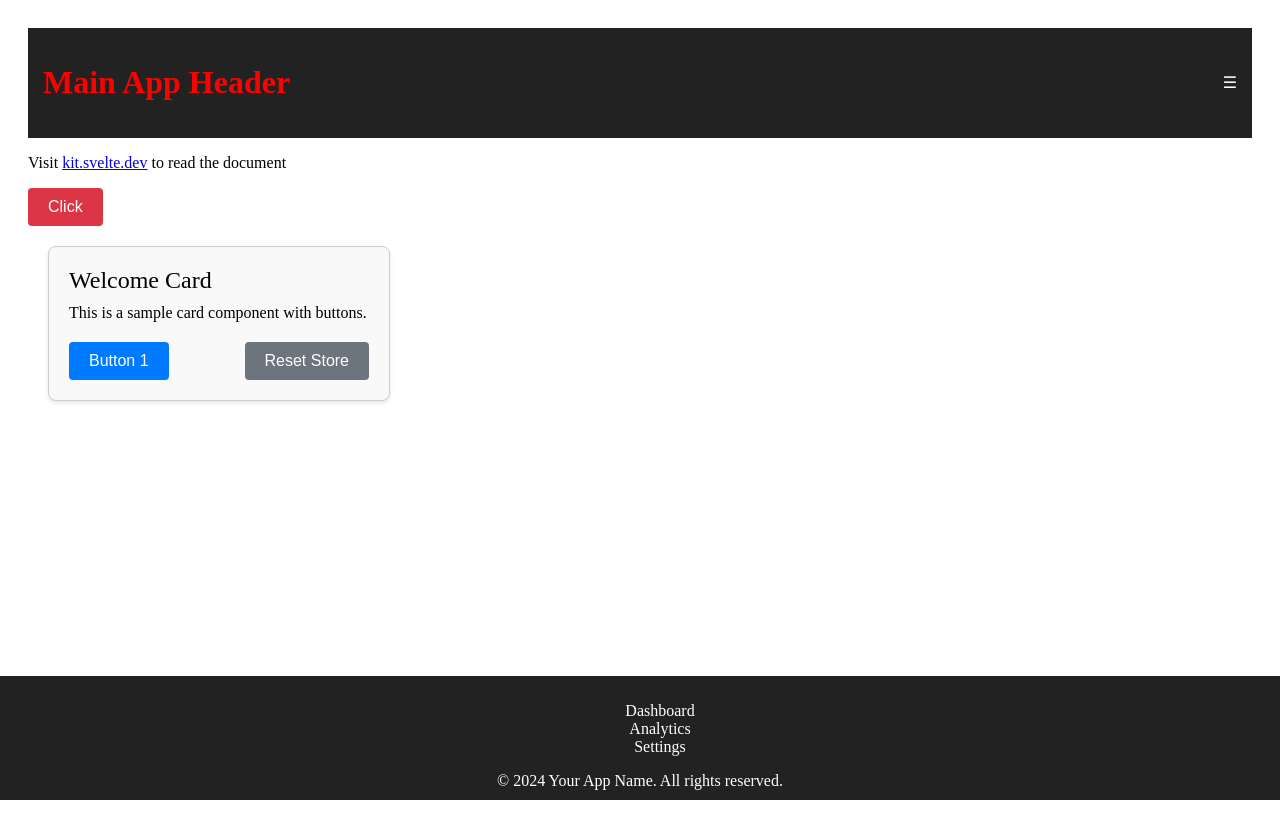
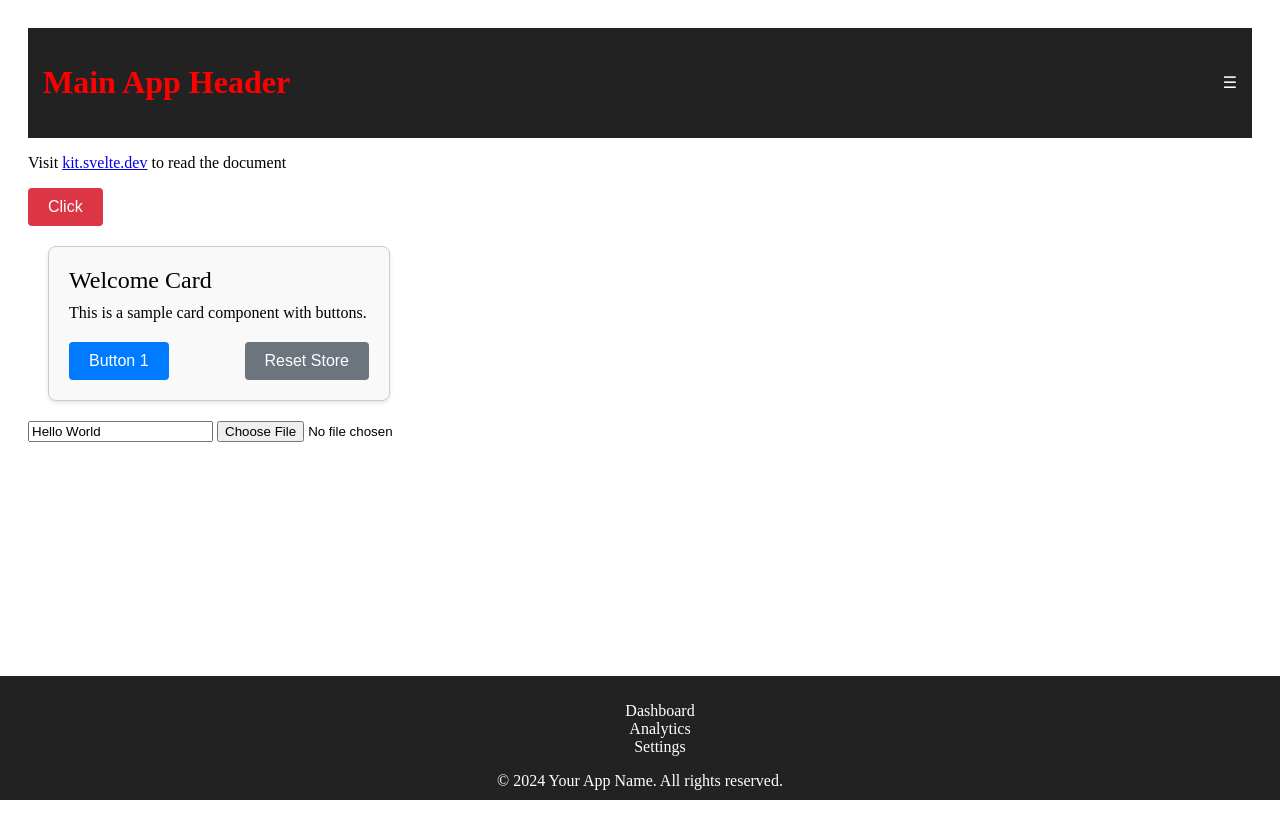
Before and after one commit to bismark66/Rapidapi-svelte, a SvelteKit app: page / in a window 1280 px wide. Built offline with nearby package versions, Linux system fonts and the light colour scheme.

Commit message:
added input forms

```diff
--- a/src/routes/+page.svelte
+++ b/src/routes/+page.svelte
@@ -22,7 +22,20 @@ let count = 0;
 // reactive statement, used to triger a change from a different state unto what is passed to, it also run after all other scripts
 // it constantly look for a change on it dependencies
 $: doubled = count * 2;
+let value = 'Hello World';
 
+let files: FileList;
+  let imageUrl: string;
+
+  function handleFileChange() {
+    if (files && files.length > 0) {
+      const selectedFile = files[0];
+      console.log("Selected file:", selectedFile);
+
+      // Create a URL for the selected image
+      imageUrl = URL.createObjectURL(selectedFile);
+    }
+  }
 </script>
 
 <style>
@@ -31,6 +44,8 @@ $: doubled = count * 2;
 }
 
 </style>
+
+
 
 
 <!-- <h1>Welcome to SvelteKit this is Bismark</h1> -->
@@ -43,3 +58,20 @@ $: doubled = count * 2;
     <Button variant="primary" onClick={handleButtonClick}>Button 1</Button>
     <Button variant="secondary" onClick={handleReset}>Reset Store</Button>
   </Card>
+
+
+  <input
+	on:input={() => console.log('Old value:', value)}
+	bind:value
+	on:input={() => console.log('New value:', value)}
+/>
+
+
+<input
+  accept="image/png, image/jpeg"
+  bind:files
+  id="avatar"
+  name="avatar"
+  type="file"
+  on:change={handleFileChange}
+/>
```
